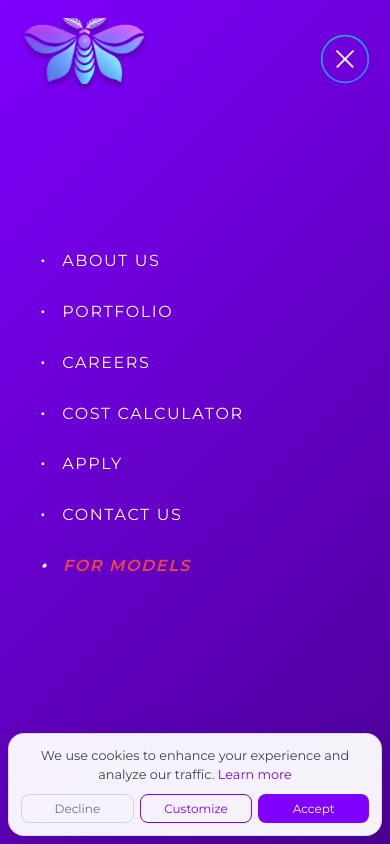
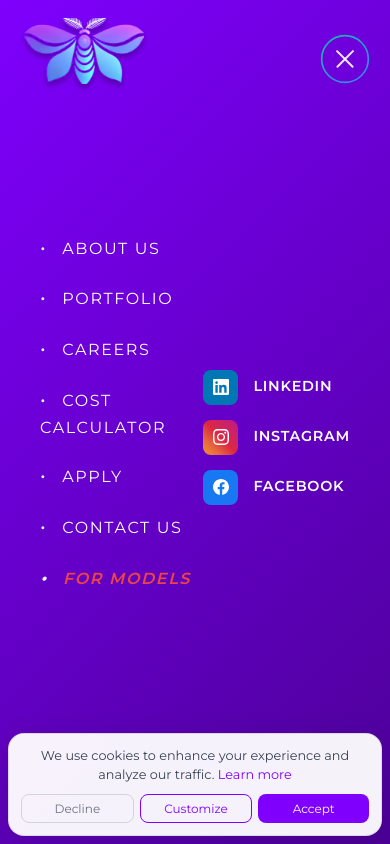
Before and after one commit to romanmmmelnyk/ms-website, a Vue app: page / in a window 390 px wide. Both pictures are taken after a click on the button "Toggle menu". Shown: the top 844 px of the page. Built offline with nearby package versions, Linux system fonts and the light colour scheme.

Commit message:
Add social media icons to mobile navigation for better mobile UX

```diff
--- a/src/components/header/Navigation.vue
+++ b/src/components/header/Navigation.vue
@@ -14,6 +14,40 @@
               <li><a class="highlighted-for-models" @click="navigateTo('/models')">FOR MODELS</a></li>
             </ul>
           </nav>
+
+          <!-- Mobile Social Media Icons -->
+          <div class="mobile-social-media">
+            <div class="mobile-social-item">
+              <a :href="socialLinks.linkedin" target="_blank" rel="noopener noreferrer" class="mobile-social-link">
+                <div class="mobile-social-icon linkedin">
+                  <svg width="16" height="16" viewBox="0 0 24 24" fill="currentColor">
+                    <path d="M20.447 20.452h-3.554v-5.569c0-1.328-.027-3.037-1.852-3.037-1.853 0-2.136 1.445-2.136 2.939v5.667H9.351V9h3.414v1.561h.046c.477-.9 1.637-1.85 3.37-1.85 3.601 0 4.267 2.37 4.267 5.455v6.286zM5.337 7.433c-1.144 0-2.063-.926-2.063-2.065 0-1.138.92-2.063 2.063-2.063 1.14 0 2.064.925 2.064 2.063 0 1.139-.925 2.065-2.064 2.065zm1.782 13.019H3.555V9h3.564v11.452zM22.225 0H1.771C.792 0 0 .774 0 1.729v20.542C0 23.227.792 24 1.771 24h20.451C23.2 24 24 23.227 24 22.271V1.729C24 .774 23.2 0 22.222 0h.003z"/>
+                  </svg>
+                </div>
+                <span>LinkedIn</span>
+              </a>
+            </div>
+            <div class="mobile-social-item">
+              <a :href="socialLinks.instagram" target="_blank" rel="noopener noreferrer" class="mobile-social-link">
+                <div class="mobile-social-icon instagram">
+                  <svg width="16" height="16" viewBox="0 0 24 24" fill="currentColor">
+                    <path d="M12 2.163c3.204 0 3.584.012 4.85.07 3.252.148 4.771 1.691 4.919 4.919.058 1.265.069 1.645.069 4.849 0 3.205-.012 3.584-.069 4.849-.149 3.225-1.664 4.771-4.919 4.919-1.266.058-1.644.07-4.85.07-3.204 0-3.584-.012-4.849-.07-3.26-.149-4.771-1.699-4.919-4.92-.058-1.265-.07-1.644-.07-4.849 0-3.204.013-3.583.07-4.849.149-3.227 1.664-4.771 4.919-4.919 1.266-.057 1.645-.069 4.849-.069zm0-2.163c-3.259 0-3.667.014-4.947.072-4.358.2-6.78 2.618-6.98 6.98-.059 1.281-.073 1.689-.073 4.948 0 3.259.014 3.668.072 4.948.2 4.358 2.618 6.78 6.98 6.98 1.281.058 1.689.072 4.948.072 3.259 0 3.668-.014 4.948-.072 4.354-.2 6.782-2.618 6.979-6.98.059-1.28.073-1.689.073-4.948 0-3.259-.014-3.667-.072-4.947-.196-4.354-2.617-6.78-6.979-6.98-1.281-.059-1.69-.073-4.949-.073zm0 5.838c-3.403 0-6.162 2.759-6.162 6.162s2.759 6.163 6.162 6.163 6.162-2.759 6.162-6.163c0-3.403-2.759-6.162-6.162-6.162zm0 10.162c-2.209 0-4-1.79-4-4 0-2.209 1.791-4 4-4s4 1.791 4 4c0 2.21-1.791 4-4 4zm6.406-11.845c-.796 0-1.441.645-1.441 1.44s.645 1.44 1.441 1.44c.795 0 1.439-.645 1.439-1.44s-.644-1.44-1.439-1.44z"/>
+                  </svg>
+                </div>
+                <span>Instagram</span>
+              </a>
+            </div>
+            <div class="mobile-social-item">
+              <a :href="socialLinks.facebook" target="_blank" rel="noopener noreferrer" class="mobile-social-link">
+                <div class="mobile-social-icon facebook">
+                  <svg width="16" height="16" viewBox="0 0 24 24" fill="currentColor">
+                    <path d="M24 12.073c0-6.627-5.373-12-12-12s-12 5.373-12 12c0 5.99 4.388 10.954 10.125 11.854v-8.385H7.078v-3.47h3.047V9.43c0-3.007 1.792-4.669 4.533-4.669 1.312 0 2.686.235 2.686.235v2.953H15.83c-1.491 0-1.956.925-1.956 1.874v2.25h3.328l-.532 3.47h-2.796v8.385C19.612 23.027 24 18.062 24 12.073z"/>
+                  </svg>
+                </div>
+                <span>Facebook</span>
+              </a>
+            </div>
+          </div>
         </div>
         <div class="content-right">
           <div class="phone-section" @click="makePhoneCall">
@@ -384,6 +418,88 @@
   letter-spacing: 0.05em;
 }
 
+/* Mobile Social Media Styles */
+.mobile-social-media {
+  display: none;
+  flex-direction: column;
+  gap: 20px;
+  margin-top: 40px;
+}
+
+.mobile-social-item {
+  display: flex;
+  align-items: center;
+  gap: 15px;
+  cursor: pointer;
+  transition: transform 0.3s ease;
+}
+
+.mobile-social-item:hover {
+  transform: translateX(10px);
+}
+
+.mobile-social-link {
+  display: flex;
+  align-items: center;
+  gap: 15px;
+  text-decoration: none;
+  color: inherit;
+}
+
+.mobile-social-icon {
+  width: 40px;
+  height: 40px;
+  border-radius: 8px;
+  display: flex;
+  align-items: center;
+  justify-content: center;
+  overflow: hidden;
+  transition: all 0.2s ease;
+}
+
+.mobile-social-icon.linkedin {
+  background: #0077b5;
+  color: white;
+}
+
+.mobile-social-icon.linkedin:hover {
+  background: #005885;
+  transform: translateY(-2px);
+}
+
+.mobile-social-icon.instagram {
+  background: linear-gradient(45deg, #f09433 0%, #e6683c 25%, #dc2743 50%, #cc2366 75%, #bc1888 100%);
+  color: white;
+}
+
+.mobile-social-icon.instagram:hover {
+  transform: translateY(-2px);
+  box-shadow: 0 4px 12px rgba(220, 38, 67, 0.4);
+}
+
+.mobile-social-icon.facebook {
+  background: #1877f2;
+  color: white;
+}
+
+.mobile-social-icon.facebook:hover {
+  background: #166fe5;
+  transform: translateY(-2px);
+}
+
+.mobile-social-icon svg {
+  width: 18px;
+  height: 18px;
+}
+
+.mobile-social-link span {
+  font-size: 1rem;
+  font-weight: 600;
+  color: var(--color-text-primary);
+  text-transform: uppercase;
+  letter-spacing: 0.05em;
+}
+
 /* Navigation overlay animation */
 .navigation-enter-active,
 .navigation-leave-active {
@@ -441,6 +557,11 @@
     width: 20px;
     height: 20px;
   }
+
+  /* Show mobile social media icons */
+  .mobile-social-media {
+    display: flex;
+  }
 }
 
 @media (max-width: 480px) {
@@ -489,6 +610,26 @@
     height: 18px;
   }
 
+  /* Mobile social media adjustments for smaller screens */
+  .mobile-social-media {
+    gap: 15px;
+    margin-top: 30px;
+  }
+
+  .mobile-social-icon {
+    width: 35px;
+    height: 35px;
+  }
+
+  .mobile-social-icon svg {
+    width: 16px;
+    height: 16px;
+  }
+
+  .mobile-social-link span {
+    font-size: 0.9rem;
+  }
+
   .social-text {
     font-size: 1rem;
   }
```
